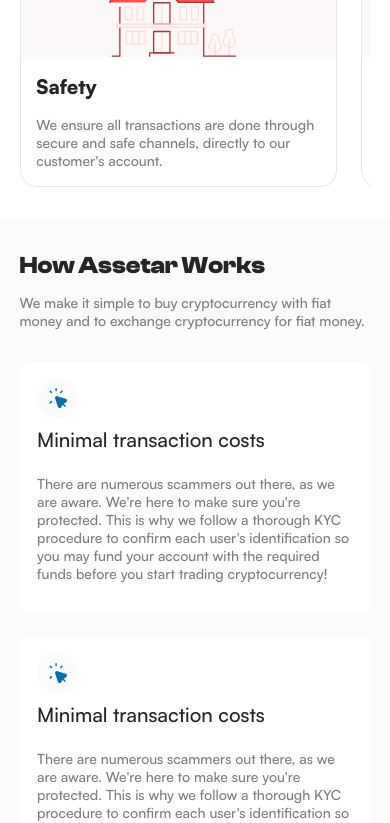
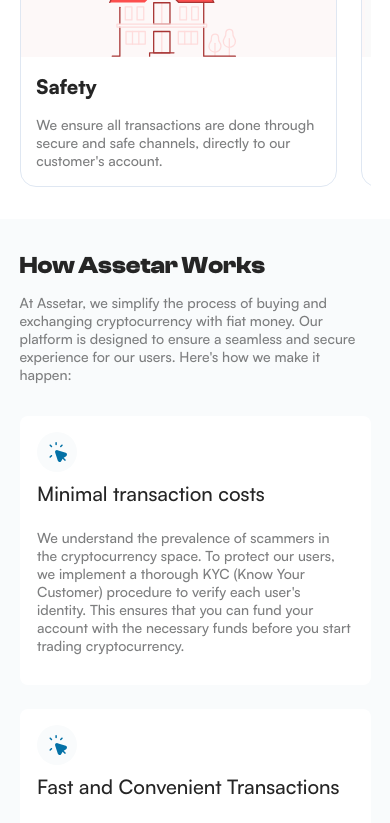
Before and after one commit to trokeibunor/Assetar, a Vue app: page / in a window 390 px wide. Shown: the part 1156-1979 px from the top of the page. Built offline with nearby package versions, Linux system fonts and the light colour scheme; a web font is replaced by a local one.

Commit message:
fix:: hamburger

```diff
--- a/src/components/NavBar.vue
+++ b/src/components/NavBar.vue
@@ -161,6 +161,7 @@
     .hamburger {
       display: block !important;
       background-color: white;
+      transform: scale(0.8);
     }
     .mobile-dropdown {
       background: white;
--- a/src/components/ourServices.vue
+++ b/src/components/ourServices.vue
@@ -4,8 +4,11 @@
       <div class="intro">
         <h2>How Assetar Works</h2>
         <p class="subheader">
-          We make it simple to buy cryptocurrency with fiat money and to <br />
-          exchange cryptocurrency for fiat money.
+          At Assetar, we simplify the process of buying and exchanging <br />
+          cryptocurrency with fiat money. Our platform is designed to ensure a
+          <br />
+          seamless and secure experience for our users. Here's how we make it
+          happen:
         </p>
       </div>
       <div class="service-grid">
@@ -14,50 +17,49 @@
             <img src="../assets/images/svg/cursor_icon.svg" alt="" />
             <h3>Minimal transaction costs</h3>
             <p>
-              There are numerous scammers out there, as we are aware. We're here
-              to make sure you're protected. This is why we follow a thorough
-              KYC procedure to confirm each user's identification so you may
-              fund your account with the required funds before you start trading
-              cryptocurrency!
+              We understand the prevalence of scammers in the cryptocurrency
+              space. To protect our users, we implement a thorough KYC (Know
+              Your Customer) procedure to verify each user's identity. This
+              ensures that you can fund your account with the necessary funds
+              before you start trading cryptocurrency.
             </p>
           </div>
         </div>
         <div class="grid-item">
           <div id="content">
             <img src="../assets/images/svg/cursor_icon.svg" alt="" />
-            <h3>Minimal transaction costs</h3>
+            <h3>Fast and Convenient Transactions</h3>
             <p>
-              There are numerous scammers out there, as we are aware. We're here
-              to make sure you're protected. This is why we follow a thorough
-              KYC procedure to confirm each user's identification so you may
-              fund your account with the required funds before you start trading
-              cryptocurrency!
+              With Assetar, you can buy, use, trade, and manage cryptocurrencies
+              quickly and conveniently using our online services. We make it
+              easy to buy cryptocurrency with fiat money and to exchange
+              cryptocurrency for fiat money. Additionally, our platform allows
+              you to build and manage your own portfolio effortlessly.
             </p>
           </div>
         </div>
         <div class="grid-item">
           <div id="content">
             <img src="../assets/images/svg/cursor_icon.svg" alt="" />
-            <h3>Minimal transaction costs</h3>
+            <h3>Secure and Reliable</h3>
             <p>
-              You may buy, use, trade, and manage cryptocurrencies fast and
-              conveniently using our online services. We make it simple to buy
-              cryptocurrency with fiat money and to exchange cryptocurrency for
-              fiat money. Additionally, we make it simple for you to build your
-              own portfolio and oversee your assets.
+              Our commitment to security means that you can trade with
+              confidence. We follow industry best practices to safeguard your
+              assets and personal information. Whether you're a seasoned trader
+              or new to the world of cryptocurrency, Assetar provides a reliable
+              and user-friendly platform for all your trading needs.
             </p>
           </div>
         </div>
         <div class="grid-item">
           <div id="content">
             <img src="../assets/images/svg/cursor_icon.svg" alt="" />
-            <h3>Minimal transaction costs</h3>
+            <h3>Messaging Applications Integration</h3>
             <p>
-              There are numerous scammers out there, as we are aware. We're here
-              to make sure you're protected. This is why we follow a thorough
-              KYC procedure to confirm each user's identification so you may
-              fund your account with the required funds before you start trading
-              cryptocurrency!
+              To enhance communication and support, we utilize popular messaging
+              applications. This allows us to provide timely assistance and
+              updates to our users, ensuring that you have the support you need
+              whenever you need it.
             </p>
           </div>
         </div>
```
